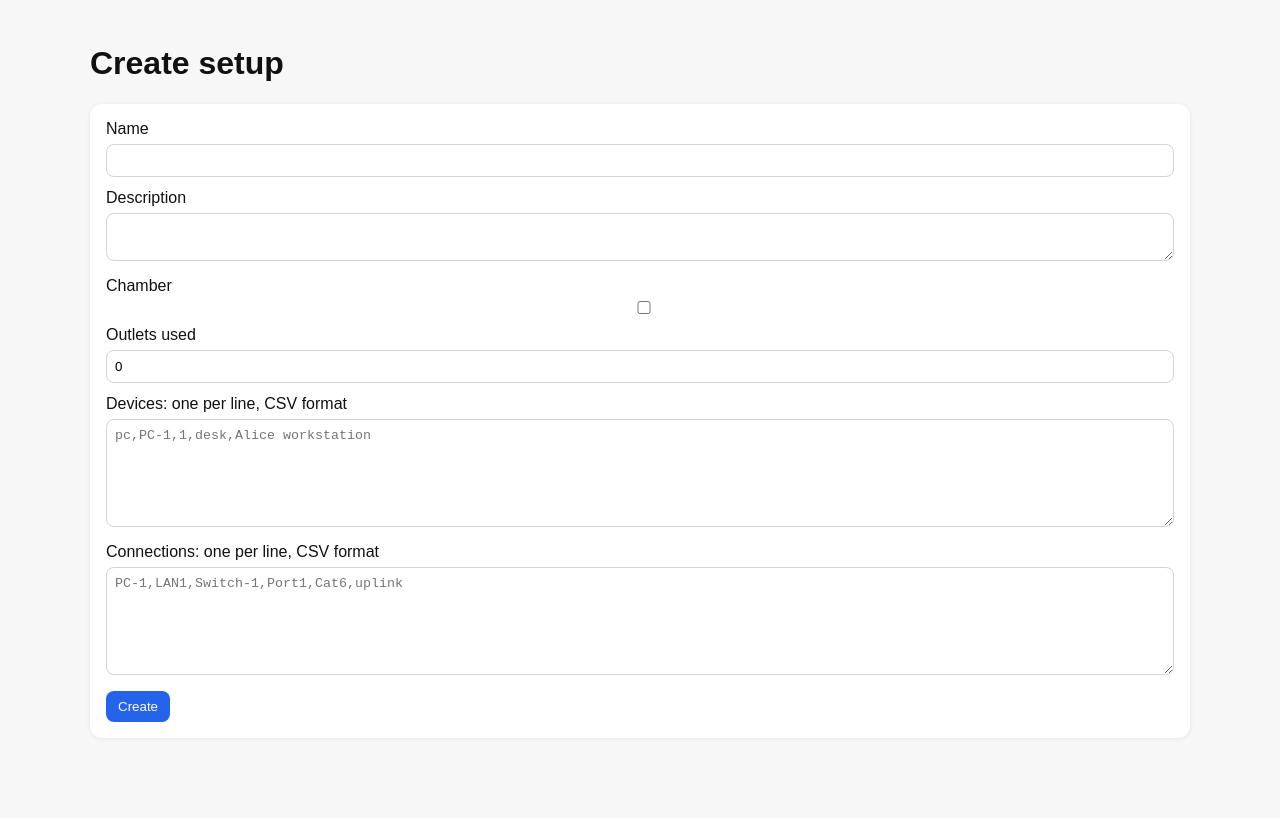
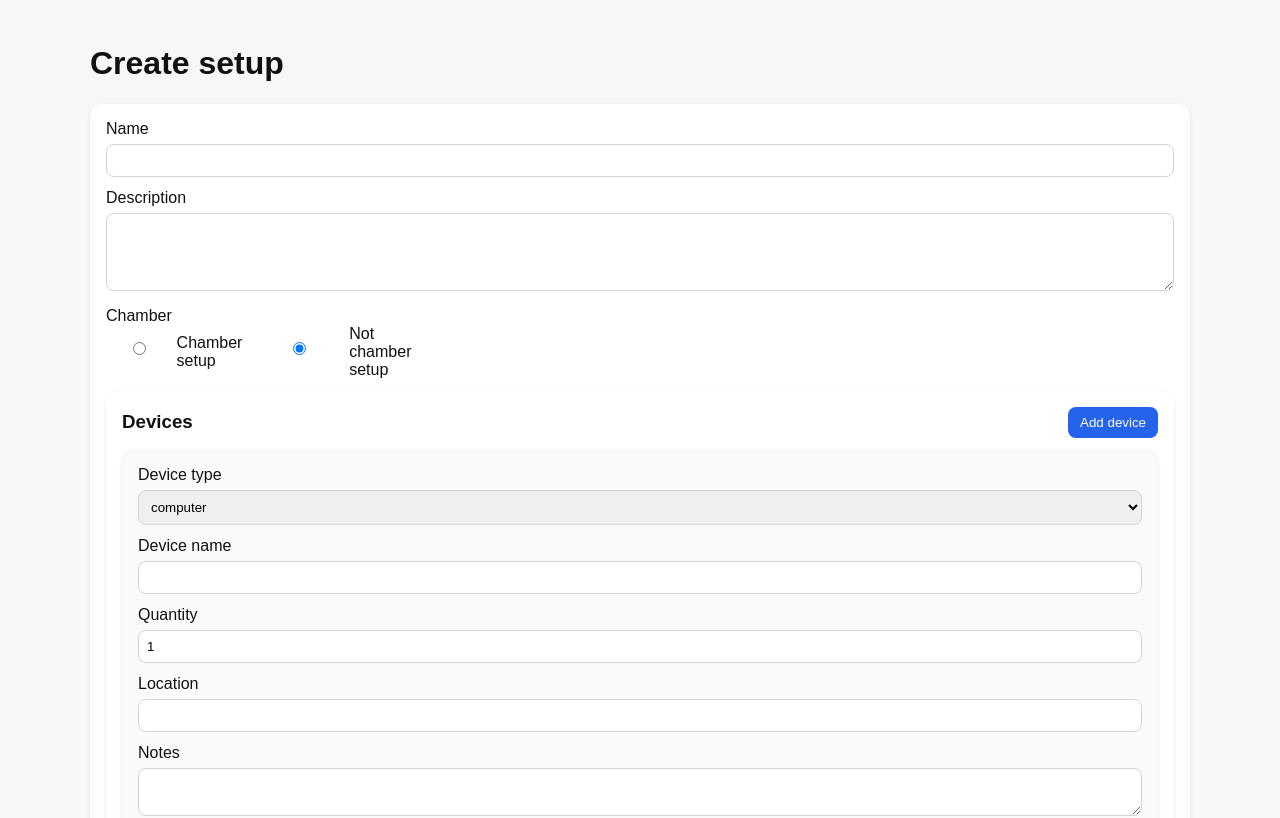
Before and after one commit to OleksandrSavenkoJY/setup-resource-manager, a Next.js app in the folder frontend/: page /new in a window 1280 px wide. Shown: the top 818 px of the page. Built offline with nearby package versions, Linux system fonts and the light colour scheme.

Commit message:
Refine setup form UX: non-resizable description, chamber-specific device flow, and structured device entry UI.

```diff
--- a/frontend/components/SetupForm.tsx
+++ b/frontend/components/SetupForm.tsx
@@ -4,11 +4,41 @@ import { useState } from "react";
 import { createSetup, updateSetup } from "@/lib/api";
 import { useRouter } from "next/navigation";
 
+type DeviceEntry = {
+  type: string;
+  name: string;
+  quantity: number;
+  location: string;
+  notes: string;
+};
+
 type Props = {
   mode: "create" | "edit";
   setupId?: number;
   initialData?: any;
 };
+
+const DEVICE_TYPES = [
+  "computer",
+  "laptop",
+  "monitor",
+  "switch",
+  "router",
+  "camera",
+  "printer",
+  "ups",
+  "other",
+];
+
+function emptyDevice(): DeviceEntry {
+  return {
+    type: DEVICE_TYPES[0],
+    name: "",
+    quantity: 1,
+    location: "",
+    notes: "",
+  };
+}
 
 export default function SetupForm({ mode, setupId, initialData }: Props) {
   const router = useRouter();
@@ -17,52 +47,41 @@ export default function SetupForm({ mode, setupId, initialData }: Props) {
   const [description, setDescription] = useState<string>(initialData?.description ?? "");
   const [chamber, setChamber] = useState<boolean>(initialData?.chamber ?? false);
   const [outletsUsed, setOutletsUsed] = useState<number>(initialData?.outlets_used ?? 0);
-  const [devicesText, setDevicesText] = useState<string>(
-    initialData?.devices?.map((d: any) => `${d.type},${d.name},${d.quantity},${d.location ?? ""},${d.notes ?? ""}`).join("\n") ?? ""
+  const [hasChamberDevices, setHasChamberDevices] = useState<boolean>(Boolean(initialData?.chamber_devices?.length));
+  const [devices, setDevices] = useState<DeviceEntry[]>(
+    initialData?.devices?.length
+      ? initialData.devices.map((d: any) => ({
+          type: d.type ?? DEVICE_TYPES[0],
+          name: d.name ?? "",
+          quantity: d.quantity ?? 1,
+          location: d.location ?? "",
+          notes: d.notes ?? "",
+        }))
+      : [emptyDevice()]
   );
-  const [connectionsText, setConnectionsText] = useState<string>(
-    initialData?.connections?.map((c: any) => `${c.from_device},${c.from_port ?? ""},${c.to_device},${c.to_port ?? ""},${c.cable_type ?? ""},${c.notes ?? ""}`).join("\n") ?? ""
+  const [chamberDevices, setChamberDevices] = useState<DeviceEntry[]>(
+    initialData?.chamber_devices?.length
+      ? initialData.chamber_devices.map((d: any) => ({
+          type: d.type ?? DEVICE_TYPES[0],
+          name: d.name ?? "",
+          quantity: d.quantity ?? 1,
+          location: d.location ?? "",
+          notes: d.notes ?? "",
+        }))
+      : []
   );
 
   async function handleSubmit(e: React.FormEvent) {
     e.preventDefault();
-
-    const devices = devicesText
-      .split("\n")
-      .filter(Boolean)
-      .map((line: string) => {
-        const [type, name, quantity, location, notes] = line.split(",");
-        return {
-          type: type?.trim(),
-          name: name?.trim(),
-          quantity: Number(quantity || 1),
-          location: location?.trim() || null,
-          notes: notes?.trim() || null,
-        };
-      });
-
-    const connections = connectionsText
-      .split("\n")
-      .filter(Boolean)
-      .map((line: string) => {
-        const [from_device, from_port, to_device, to_port, cable_type, notes] = line.split(",");
-        return {
-          from_device: from_device?.trim(),
-          from_port: from_port?.trim() || null,
-          to_device: to_device?.trim(),
-          to_port: to_port?.trim() || null,
-          cable_type: cable_type?.trim() || null,
-          notes: notes?.trim() || null,
-        };
-      });
 
     const payload = {
       name,
       description,
       chamber,
       outlets_used: outletsUsed,
-      devices,
-      connections,
+      devices: chamber ? [...devices, ...chamberDevices] : devices,
+      chamber_devices: chamber ? chamberDevices : [],
+      connections: [],
     };
 
     if (mode === "create") {
@@ -74,6 +93,20 @@ export default function SetupForm({ mode, setupId, initialData }: Props) {
     }
   }
 
+  function updateDevice(listSetter: React.Dispatch<React.SetStateAction<DeviceEntry[]>>, index: number, key: keyof DeviceEntry, value: string | number) {
+    listSetter((current) =>
+      current.map((device, i) => (i === index ? { ...device, [key]: value } : device))
+    );
+  }
+
+  function addDevice(listSetter: React.Dispatch<React.SetStateAction<DeviceEntry[]>>) {
+    listSetter((current) => [...current, emptyDevice()]);
+  }
+
+  function removeDevice(listSetter: React.Dispatch<React.SetStateAction<DeviceEntry[]>>, index: number) {
+    listSetter((current) => current.filter((_, i) => i !== index));
+  }
+
   return (
     <form className="card" onSubmit={handleSubmit}>
       <label>
@@ -83,46 +116,183 @@ export default function SetupForm({ mode, setupId, initialData }: Props) {
 
       <label>
         Description
-        <textarea value={description} onChange={(e) => setDescription(e.target.value)} />
+        <textarea
+          value={description}
+          onChange={(e) => setDescription(e.target.value)}
+          rows={4}
+          style={{ resize: "vertical" }}
+        />
       </label>
 
       <label>
         Chamber
+        <div style={{ display: "flex", gap: "12px", alignItems: "center" }}>
+          <label style={{ display: "flex", alignItems: "center", gap: "6px" }}>
             <input
-          type="checkbox"
+              type="radio"
+              name="chamber"
               checked={chamber}
-          onChange={(e) => setChamber(e.target.checked)}
+              onChange={() => setChamber(true)}
+            />
+            Chamber setup
+          </label>
+          <label style={{ display: "flex", alignItems: "center", gap: "6px" }}>
+            <input
+              type="radio"
+              name="chamber"
+              checked={!chamber}
+              onChange={() => setChamber(false)}
+            />
+            Not chamber setup
+          </label>
+        </div>
+      </label>
+
+      {chamber && (
+        <div className="card" style={{ marginTop: 12 }}>
+          <div style={{ display: "flex", justifyContent: "space-between", alignItems: "center", gap: 12 }}>
+            <h3 style={{ margin: 0 }}>Chamber devices</h3>
+            {!hasChamberDevices ? (
+              <button type="button" onClick={() => setHasChamberDevices(true)}>
+                Add chamber
+              </button>
+            ) : (
+              <button type="button" className="secondary" onClick={() => setHasChamberDevices(false)}>
+                Remove chamber
+              </button>
+            )}
+          </div>
+
+          {hasChamberDevices && (
+            <div style={{ marginTop: 12 }}>
+              {chamberDevices.map((device, index) => (
+                <div key={`chamber-${index}`} className="card" style={{ background: "#fafafa" }}>
+                  <label>
+                    Device type
+                    <select
+                      value={device.type}
+                      onChange={(e) => updateDevice(setChamberDevices, index, "type", e.target.value)}
+                    >
+                      {DEVICE_TYPES.map((type) => (
+                        <option key={type} value={type}>
+                          {type}
+                        </option>
+                      ))}
+                    </select>
+                  </label>
+
+                  <label>
+                    Device name
+                    <input
+                      value={device.name}
+                      onChange={(e) => updateDevice(setChamberDevices, index, "name", e.target.value)}
                     />
                   </label>
 
                   <label>
-        Outlets used
+                    Quantity
                     <input
                       type="number"
-          value={outletsUsed}
-          onChange={(e) => setOutletsUsed(Number(e.target.value))}
+                      value={device.quantity}
+                      onChange={(e) => updateDevice(setChamberDevices, index, "quantity", Number(e.target.value))}
                     />
                   </label>
 
                   <label>
-        Devices: one per line, CSV format
-        <textarea
-          rows={6}
-          value={devicesText}
-          onChange={(e) => setDevicesText(e.target.value)}
-          placeholder="pc,PC-1,1,desk,Alice workstation"
+                    Location
+                    <input
+                      value={device.location}
+                      onChange={(e) => updateDevice(setChamberDevices, index, "location", e.target.value)}
                     />
                   </label>
 
                   <label>
-        Connections: one per line, CSV format
+                    Notes
                     <textarea
-          rows={6}
-          value={connectionsText}
-          onChange={(e) => setConnectionsText(e.target.value)}
-          placeholder="PC-1,LAN1,Switch-1,Port1,Cat6,uplink"
+                      value={device.notes}
+                      onChange={(e) => updateDevice(setChamberDevices, index, "notes", e.target.value)}
                     />
                   </label>
+
+                  <button type="button" className="secondary" onClick={() => removeDevice(setChamberDevices, index)}>
+                    Remove device
+                  </button>
+                </div>
+              ))}
+
+              <button type="button" onClick={() => addDevice(setChamberDevices)}>
+                Add device
+              </button>
+            </div>
+          )}
+        </div>
+      )}
+
+      <div className="card" style={{ marginTop: 12 }}>
+        <div style={{ display: "flex", justifyContent: "space-between", alignItems: "center", gap: 12 }}>
+          <h3 style={{ margin: 0 }}>Devices</h3>
+          <button type="button" onClick={() => addDevice(setDevices)}>
+            Add device
+          </button>
+        </div>
+
+        <div style={{ marginTop: 12 }}>
+          {devices.map((device, index) => (
+            <div key={index} className="card" style={{ background: "#fafafa" }}>
+              <label>
+                Device type
+                <select
+                  value={device.type}
+                  onChange={(e) => updateDevice(setDevices, index, "type", e.target.value)}
+                >
+                  {DEVICE_TYPES.map((type) => (
+                    <option key={type} value={type}>
+                      {type}
+                    </option>
+                  ))}
+                </select>
+              </label>
+
+              <label>
+                Device name
+                <input
+                  value={device.name}
+                  onChange={(e) => updateDevice(setDevices, index, "name", e.target.value)}
+                />
+              </label>
+
+              <label>
+                Quantity
+                <input
+                  type="number"
+                  value={device.quantity}
+                  onChange={(e) => updateDevice(setDevices, index, "quantity", Number(e.target.value))}
+                />
+              </label>
+
+              <label>
+                Location
+                <input
+                  value={device.location}
+                  onChange={(e) => updateDevice(setDevices, index, "location", e.target.value)}
+                />
+              </label>
+
+              <label>
+                Notes
+                <textarea
+                  value={device.notes}
+                  onChange={(e) => updateDevice(setDevices, index, "notes", e.target.value)}
+                />
+              </label>
+
+              <button type="button" className="secondary" onClick={() => removeDevice(setDevices, index)}>
+                Remove device
+              </button>
+            </div>
+          ))}
+        </div>
+      </div>
 
       <button type="submit">
         {mode === "create" ? "Create" : "Save"}
```
Lines whose indentation alone changed are shown as unchanged.
